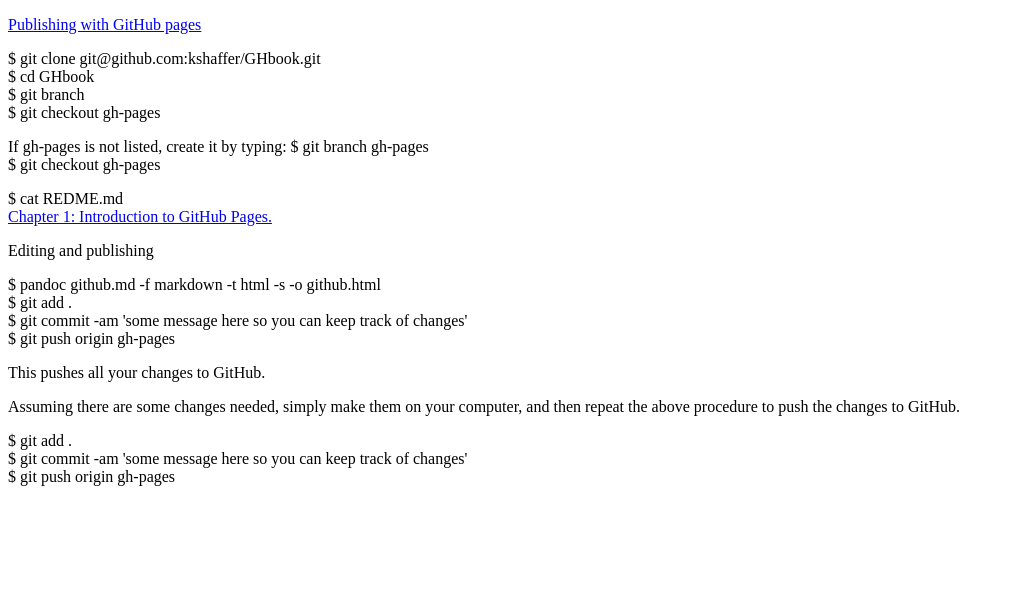
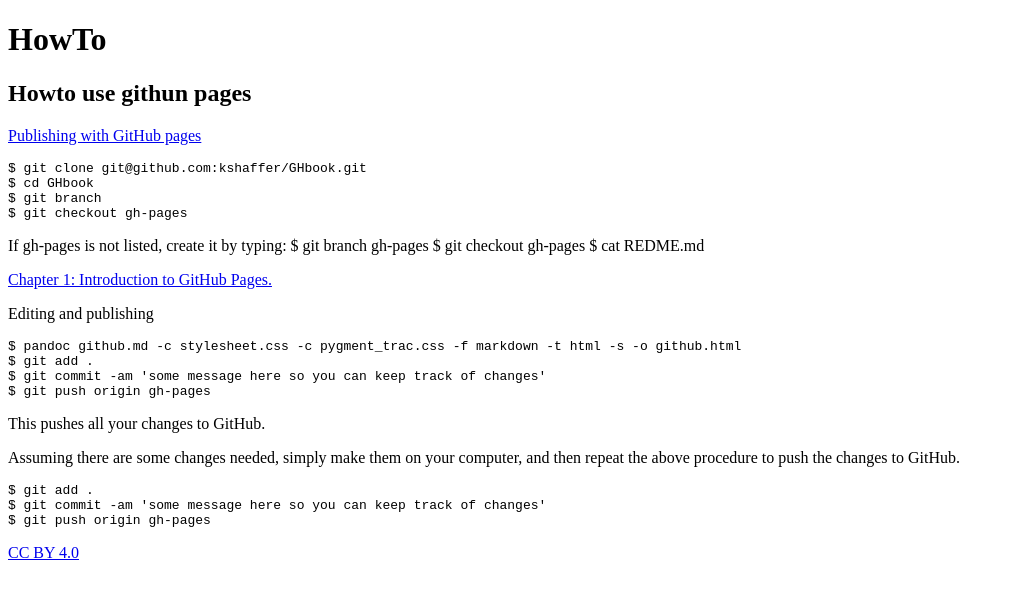
Before and after one commit to dbellomo/howto, a plain HTML site: page github.html in a window 1280 px wide. Shown: the whole page, without its empty margins (0-1014 px from the left). Drawn offline with Linux system fonts and the light colour scheme.

Commit message:
add pandoc notes

```diff
--- a/github.html
+++ b/github.html
@@ -6,16 +6,29 @@
   <meta name="generator" content="pandoc" />
   <title></title>
   <style type="text/css">code{white-space: pre;}</style>
+  <link rel="stylesheet" href="stylesheet.css" type="text/css" />
+  <link rel="stylesheet" href="pygment_trac.css" type="text/css" />
 </head>
 <body>
+<h1 id="howto">HowTo</h1>
+<h2 id="howto-use-githun-pages">Howto use githun pages</h2>
 <p><a href="http://kris.shaffermusic.com/2013/09/publishing-with-github-pages">Publishing with GitHub pages</a></p>
-<p>$ git clone git@github.com:kshaffer/GHbook.git<br />$ cd GHbook<br />$ git branch<br />$ git checkout gh-pages</p>
-<p>If gh-pages is not listed, create it by typing: $ git branch gh-pages<br />$ git checkout gh-pages</p>
-<p>$ cat REDME.md<br /><a href="chapter1.html">Chapter 1: Introduction to GitHub Pages.</a></p>
+<pre><code>$ git clone git@github.com:kshaffer/GHbook.git
+$ cd GHbook
+$ git branch
+$ git checkout gh-pages</code></pre>
+<p>If gh-pages is not listed, create it by typing: $ git branch gh-pages $ git checkout gh-pages $ cat REDME.md</p>
+<p><a href="chapter1.html">Chapter 1: Introduction to GitHub Pages.</a></p>
 <p>Editing and publishing</p>
-<p>$ pandoc github.md -f markdown -t html -s -o github.html<br />$ git add .<br />$ git commit -am 'some message here so you can keep track of changes'<br />$ git push origin gh-pages</p>
+<pre><code>$ pandoc github.md -c stylesheet.css -c pygment_trac.css -f markdown -t html -s -o github.html
+$ git add .
+$ git commit -am &#39;some message here so you can keep track of changes&#39;
+$ git push origin gh-pages</code></pre>
 <p>This pushes all your changes to GitHub.</p>
 <p>Assuming there are some changes needed, simply make them on your computer, and then repeat the above procedure to push the changes to GitHub.</p>
-<p>$ git add .<br />$ git commit -am 'some message here so you can keep track of changes'<br />$ git push origin gh-pages</p>
+<pre><code>$ git add .
+$ git commit -am &#39;some message here so you can keep track of changes&#39;
+$ git push origin gh-pages</code></pre>
+<p><a href="https://creativecommons.org/licenses/by/4.0">CC BY 4.0</a></p>
 </body>
 </html>
```
